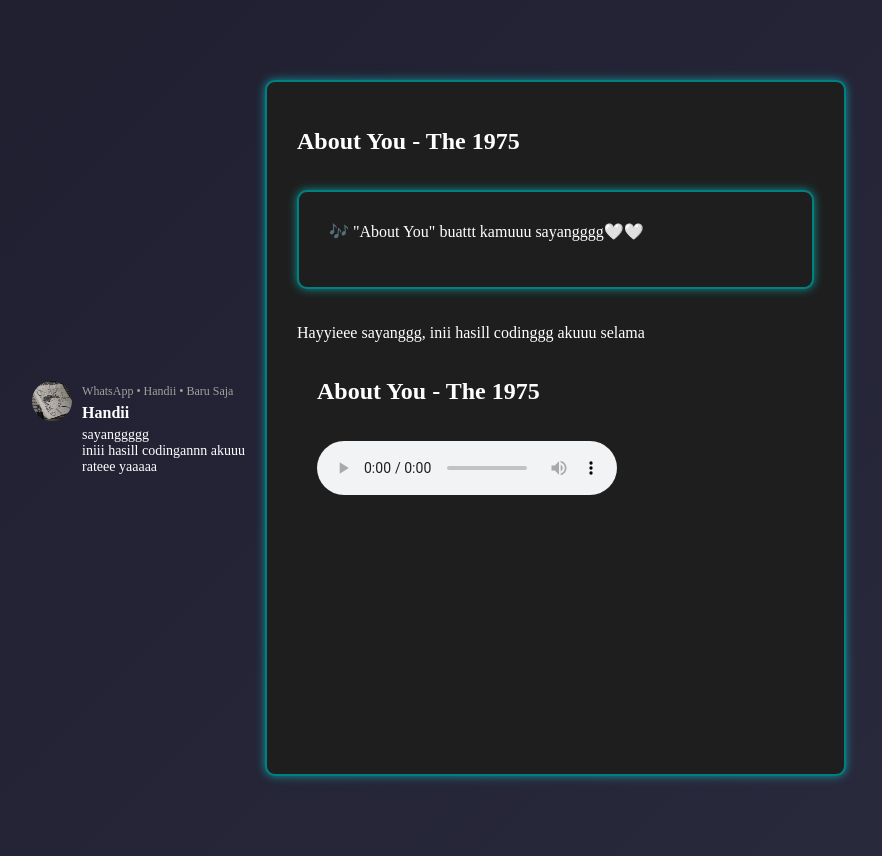
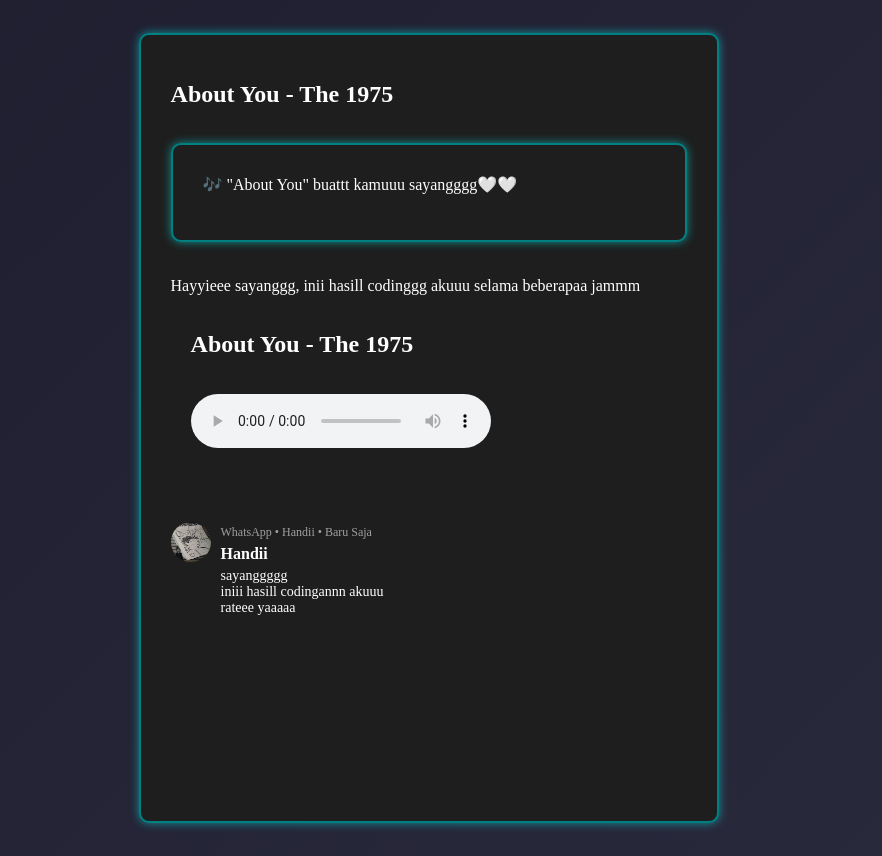
Before and after one commit to louissssMultiDevice/olannn, a plain HTML site: page index.html in a window 1280 px wide. Shown: the whole page, without its empty margins (211-1093 px from the left). Drawn offline with nearby package versions, Linux system fonts and the light colour scheme.

Commit message:
Update index.html

```diff
--- a/index.html
+++ b/index.html
@@ -7,16 +7,6 @@
     <link rel="stylesheet" href="style.css">
 </head>
 <body>
-     <div class="container">
-    <div class="whatsapp-notif">
-    <img src="handi.jpg" alt="Profile" class="profile-pic">
-    <div class="notif-content">
-        <span class="app-name">WhatsApp • Handii •  Baru Saja</span>
-        <span class="sender-name">Handii</span>
-        <p class="message-preview">sayanggggg<br>iniii hasill codingannn akuuu<br>rateee yaaaaa</p>
-    </div>
-    </div>
-     </div>
      <div class="card">
         <h1>About You - The 1975</h1>
          <div id="lirik" class=card">
@@ -24,7 +14,7 @@
     🎶 "About You" buattt kamuuu sayangggg🤍🤍
     <p id="notifText"></p>
     </div>
-             <div class="text">Hayyieee sayanggg, inii hasill codinggg akuuu selama<span class="typing"><span></div>
+             <div class="text">Hayyieee sayanggg, inii hasill codinggg akuuu selama beberapaa jammm<span class="typing"><span></div>
 <script src="https://cdnjs.cloudflare.com/Ajax/libs/typed.js/2.0.12/typed.min.js">
 </script>
                  <div class="container">
@@ -36,6 +26,15 @@
         <div id="lyrics"></div>
                  </div>
 
+    <div class="whatsapp-notif">
+    <img src="handi.jpg" alt="Profile" class="profile-pic">
+    <div class="notif-content">
+        <span class="app-name">WhatsApp • Handii •  Baru Saja</span>
+        <span class="sender-name">Handii</span>
+        <p class="message-preview">sayanggggg<br>iniii hasill codingannn akuuu<br>rateee yaaaaa</p>
+    </div>
+    </div>
+
     <div class="message">
         <p id="msg1">darii Handi</p>
         <p id="msg2">untuuuk olannn</p>
```
